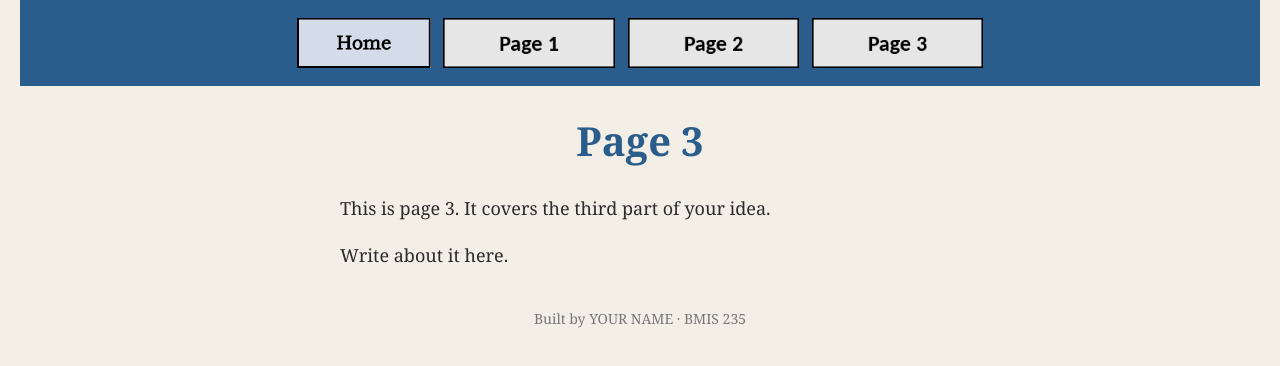
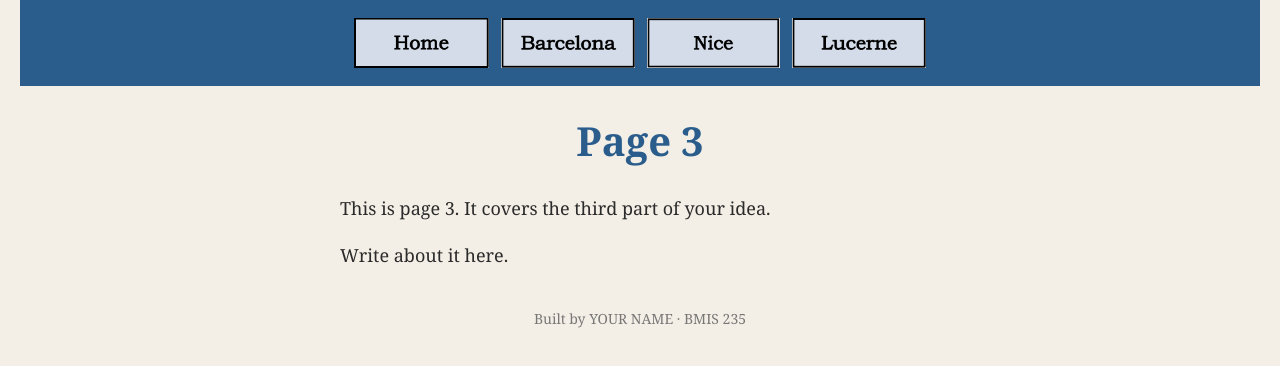
Before and after one commit to kaylimcdonald/bmis235-html-3, a plain HTML site: page lucerne.html in a window 1280 px wide. Drawn offline with Linux system fonts and the light colour scheme.

Commit message:
Update lucerne.html

```diff
--- a/lucerne.html
+++ b/lucerne.html
@@ -23,9 +23,9 @@
      ===================================================================== -->
 <nav>
     <a href="index.html"><img src="img/home.png" alt="Home"></a>
-    <a href="page1.html"><img src="img/page1.png" alt="Page 1"></a>
-    <a href="page2.html"><img src="img/page2.png" alt="Page 2"></a>
-    <a href="page3.html"><img src="img/page3.png" alt="Page 3"></a>
+    <a href="barcelona.html"><img src="img/barcelona.png" alt="Barcelona"></a>
+    <a href="nice.html"><img src="img/nice.png" alt="Nice"></a>
+    <a href="lucerne.html"><img src="img/lucerne.png" alt="Lucerne"></a>
 </nav>
 
 <h1>Page 3</h1>
```
